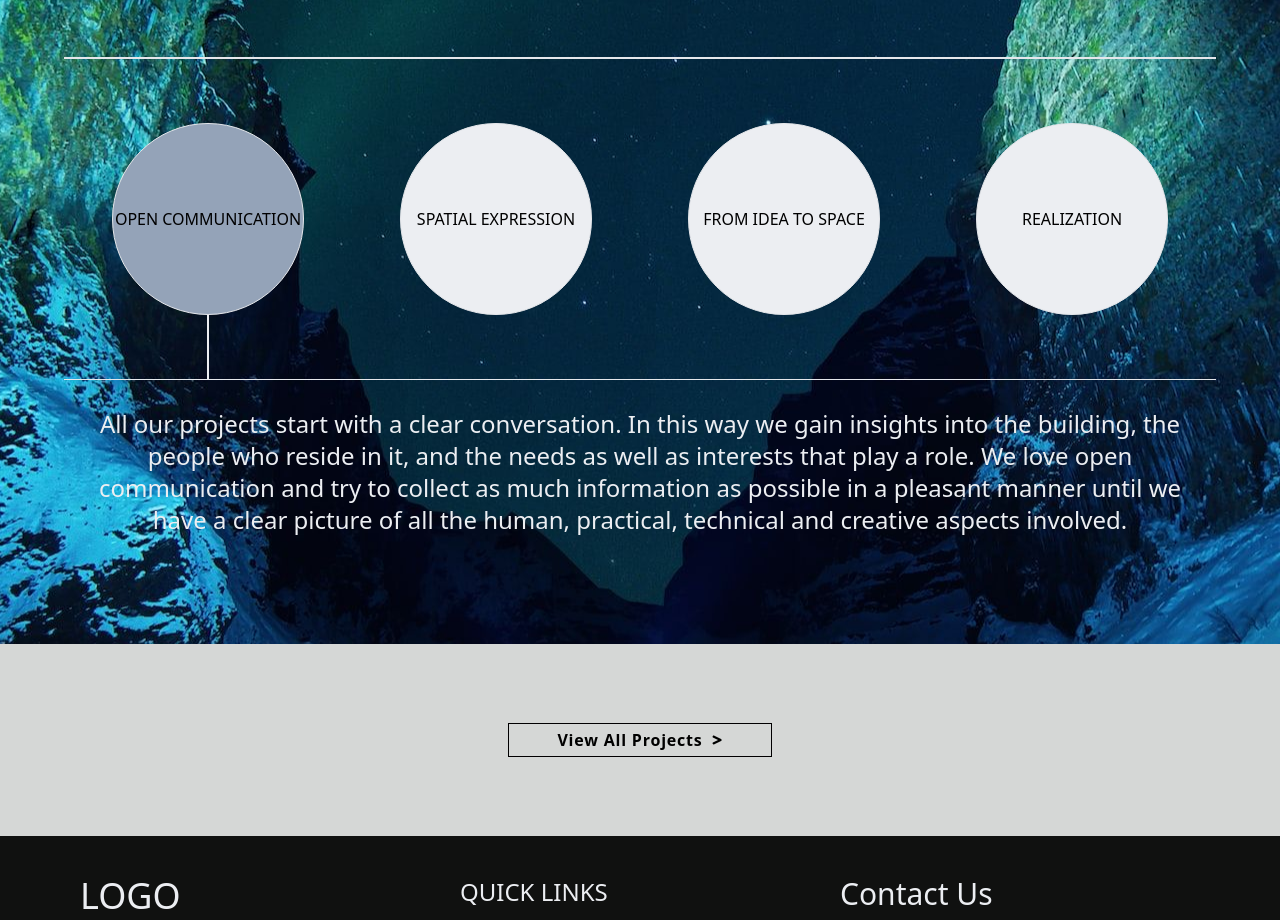
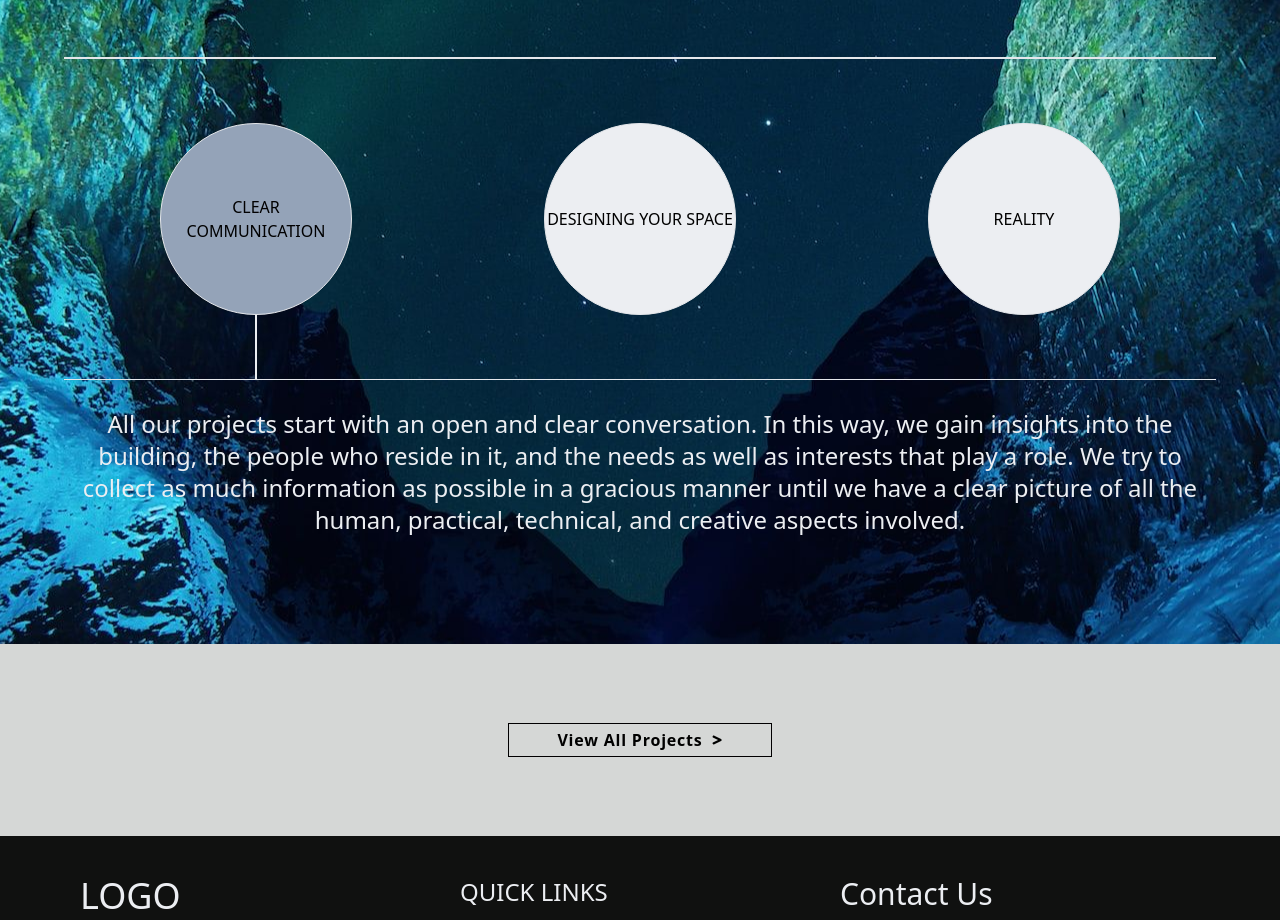
Before and after one commit to parham-mosadeq/infya, a Next.js app: page / in a window 1280 px wide. Shown: the part 2020-2940 px from the top of the page. Built offline with nearby package versions, Linux system fonts and the light colour scheme.

Commit message:
update our approach

```diff
--- a/src/components/modules/home/OurApproach.js
+++ b/src/components/modules/home/OurApproach.js
@@ -5,33 +5,24 @@ function OurApproach() {
   const items = [
     {
       id: 1,
-      txt: 'open communication',
-      desc: `All our projects start with a clear conversation. In this way we gain insights into the building, the people who reside in it, and the needs as well as interests that play a role. We love open communication and try to collect as much information as possible in a pleasant manner until we have a clear picture of all the human, practical, technical and creative aspects involved.`,
+      txt: 'Clear Communication',
+      desc: `All our projects start with an open and clear conversation. In this way, we gain insights into the building, the people who reside in it, and the needs as well as interests that play a role. We try to collect as much information as possible in a gracious manner until we have a clear picture of all the human, practical, technical, and creative aspects involved.`,
     },
     {
       id: 2,
-      txt: 'SPATIAL EXPRESSION',
-      desc: `Together with our clients, partners and talents, we draw up a program of requirements. We do not tell clients what they should do, but together we determine the best strategy. We then translate this into a clear spatial concept that clearly reflects the identity of a customer. The concept then shows character and tells a story to the various users and /or target groups.`,
+      txt: 'Designing Your Space',
+      desc: `Together with our clients, partners, and talents, we draw up a program of requirements. We do not tell clients what they should do, but together we determine the best strategy. We then translate this into a clear Structural concept that clearly reflects the identity of a customer. `,
     },
     {
       id: 3,
-      txt: 'FROM IDEA TO SPACE',
-      desc: `
-      From the concept, we work out a design, step by step. The phases are:
-
--Sketch
--Preliminary
--Final
--and sometimes a technical design.
-
-We draw floor plans, details, lighting and installation plans. We conduct material research, propose acoustic solutions, choose products, furniture and upholstery. In short, everything needed for an integral architectural design.
-      `,
+      txt: 'Reality',
+      desc: `During the attainment of the project, we take the creative direction and guide all implementing parties. We have an extensive team of project managers, contractors, suppliers, and people who guarantee that the project is executed to perfection as assigned.`,
     },
-    {
-      id: 4,
-      txt: 'REALIZATION',
-      desc: 'During the realization of the project, we take the creative direction and guide all implementing parties. We have an extensive team of project managers, contractors, suppliers, and people who guarantee that the project is executed to perfection as assigned. For large scale projects, we often work with partners and consultants not only in the field of sustainability, acoustics, installations, and lighting, but also in collaboration with partner architects, designers and other innovative parties from around the world and within the creative industry.',
-    },
+    // {
+    //   id: 4,
+    //   txt: 'REALIZATION',
+    //   desc: 'During the realization of the project, we take the creative direction and guide all implementing parties. We have an extensive team of project managers, contractors, suppliers, and people who guarantee that the project is executed to perfection as assigned. For large scale projects, we often work with partners and consultants not only in the field of sustainability, acoustics, installations, and lighting, but also in collaboration with partner architects, designers and other innovative parties from around the world and within the creative industry.',
+    // },
   ];
 
   const pickDesc = items.find((item) => item.id === selectItem);
```
